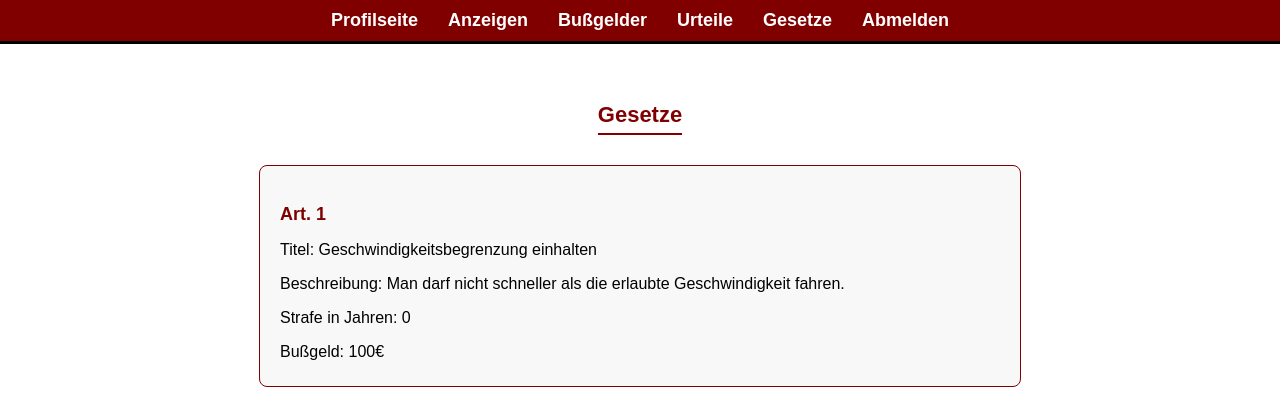
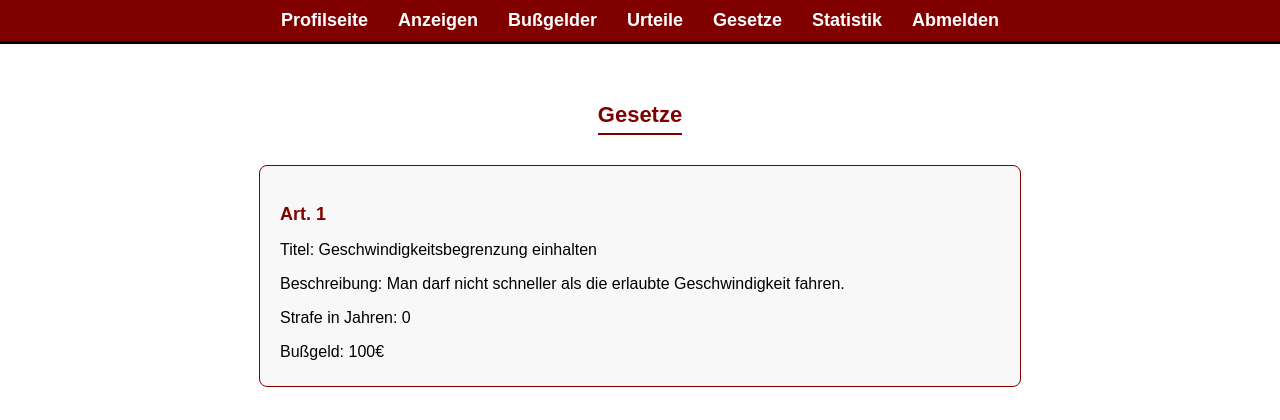
Before and after one commit to MariusMattes/Der-Staat, a Django app: page /ro/gesetze in a window 1280 px wide. Shown: the top 420 px of the page. Run offline with Django 5.2, Linux system fonts and the light colour scheme.

Commit message:
statistik-html erstellt mit link zur seite

```diff
--- a/Recht_Ordnung/urls.py
+++ b/Recht_Ordnung/urls.py
@@ -40,6 +40,7 @@ urlpatterns = [
     path('ro/anzeigen', views.anzeigen, name='anzeigen'),
     path("ro/diagramm/anzeigen.png", views.anzeigen_diagramm, name="anzeigen_diagramm"),
     path("ro/diagramm", views.diagramm_seite, name="diagramm_seite"),
+    path('ro/statistik', views.statistik, name='statistik'),
 
 ]
 
--- a/rechtApp/templates/rechtApp/navigationsleiste.html
+++ b/rechtApp/templates/rechtApp/navigationsleiste.html
@@ -5,6 +5,7 @@
         <div class="navigationEintragDivCLASS"><a class="navigationLinkCLASS" href="bussgelder">Bußgelder</a></div>
         <div class="navigationEintragDivCLASS"><a class="navigationLinkCLASS" href="urteile">Urteile</a></div>
         <div class="navigationEintragDivCLASS"><a class="navigationLinkCLASS" href="gesetze">Gesetze</a></div>
+        <div class="navigationEintragDivCLASS"><a class="navigationLinkCLASS" href="statistik">Statistik</a></div>
         <div class="navigationEintragDivCLASS"><a class="navigationLinkCLASS" href="{% url 'logout' %}">Abmelden</a></div>
     </div>
 </nav>
--- a/rechtApp/views.py
+++ b/rechtApp/views.py
@@ -1130,3 +1130,7 @@ def diagramm_seite(request):
     return render(request, "rechtApp/diagramm.html")
 
 #Test12
+
+# Statistik-HTML
+def statistik(request):
+    return render(request, 'rechtApp/statistik.html')
```
Also changed, not shown: rechtApp/templates/rechtApp/statistik.html (added, +22 -0 lines).
